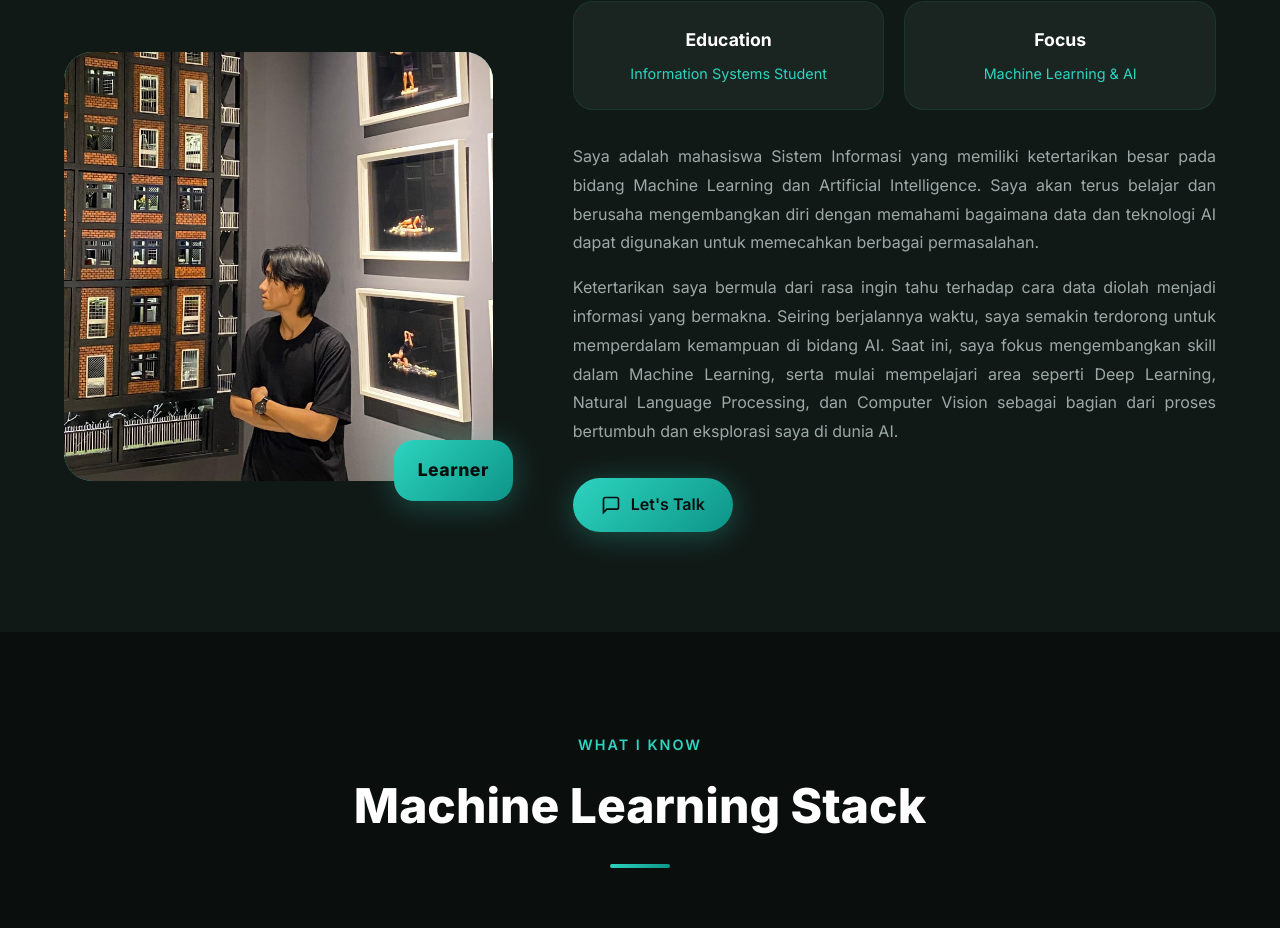
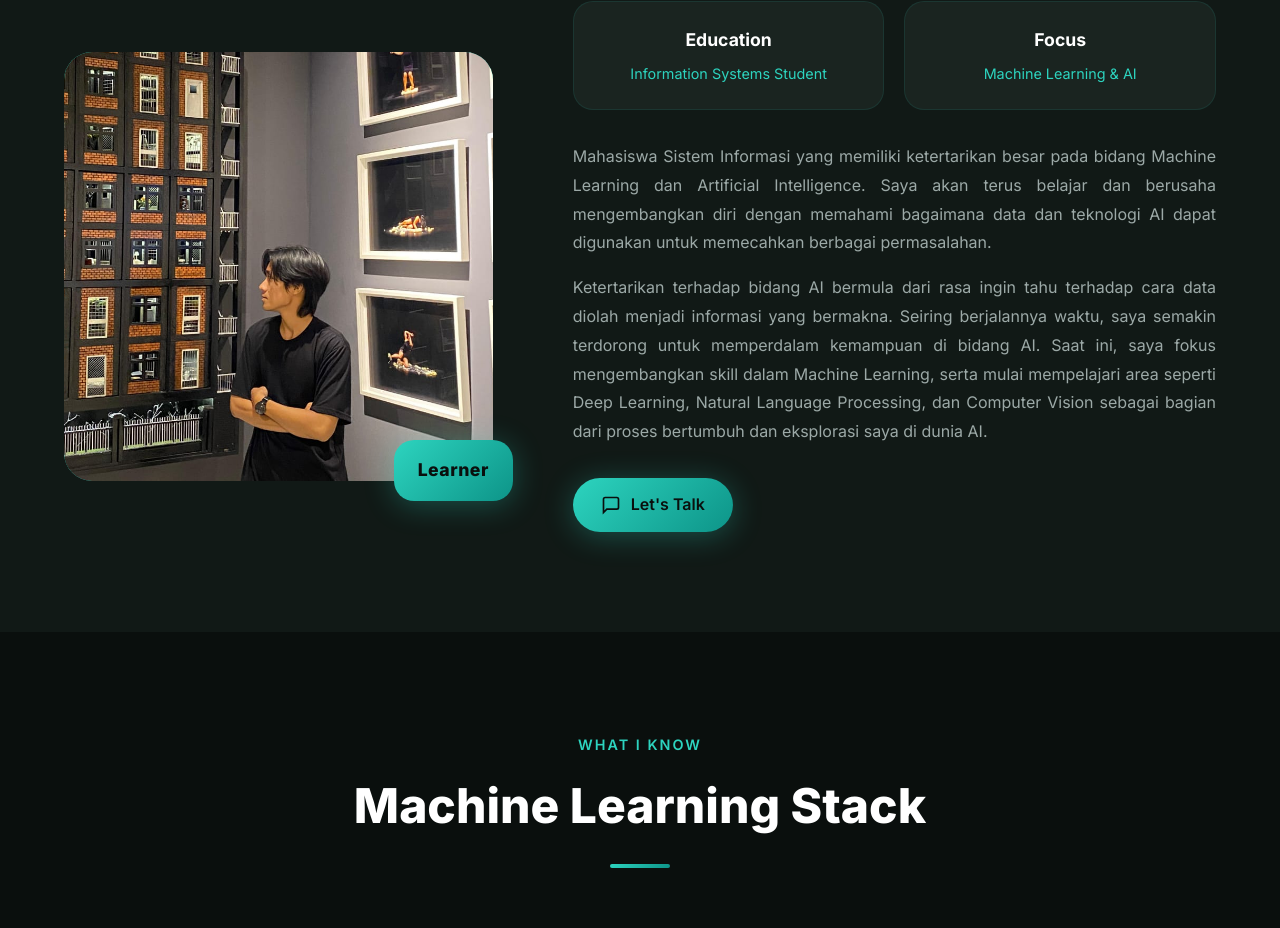
Before and after one commit to wannnn27/myportofolio, a React (Vite) app: page / in a window 1280 px wide. Shown: the part 1096-2024 px from the top of the page. Built offline with nearby package versions, Linux system fonts and the light colour scheme.

Commit message:
Update deskripsi About Me

```diff
--- a/src/components/About.jsx
+++ b/src/components/About.jsx
@@ -37,10 +37,10 @@ const About = () => {
 
                         <div className="about-text">
                             <p>
-                                Saya adalah mahasiswa Sistem Informasi yang memiliki ketertarikan besar pada bidang Machine Learning dan Artificial Intelligence. Saya akan terus belajar dan berusaha mengembangkan diri dengan memahami bagaimana data dan teknologi AI dapat digunakan untuk memecahkan berbagai permasalahan.
+                                Mahasiswa Sistem Informasi yang memiliki ketertarikan besar pada bidang Machine Learning dan Artificial Intelligence. Saya akan terus belajar dan berusaha mengembangkan diri dengan memahami bagaimana data dan teknologi AI dapat digunakan untuk memecahkan berbagai permasalahan.
                             </p>
                             <p>
-                                Ketertarikan saya bermula dari rasa ingin tahu terhadap cara data diolah menjadi informasi yang bermakna. Seiring berjalannya waktu, saya semakin terdorong untuk memperdalam kemampuan di bidang AI. Saat ini, saya fokus mengembangkan skill dalam Machine Learning, serta mulai mempelajari area seperti Deep Learning, Natural Language Processing, dan Computer Vision sebagai bagian dari proses bertumbuh dan eksplorasi saya di dunia AI.
+                                Ketertarikan terhadap bidang AI bermula dari rasa ingin tahu terhadap cara data diolah menjadi informasi yang bermakna. Seiring berjalannya waktu, saya semakin terdorong untuk memperdalam kemampuan di bidang AI. Saat ini, saya fokus mengembangkan skill dalam Machine Learning, serta mulai mempelajari area seperti Deep Learning, Natural Language Processing, dan Computer Vision sebagai bagian dari proses bertumbuh dan eksplorasi saya di dunia AI.
                             </p>
                         </div>
 
```
